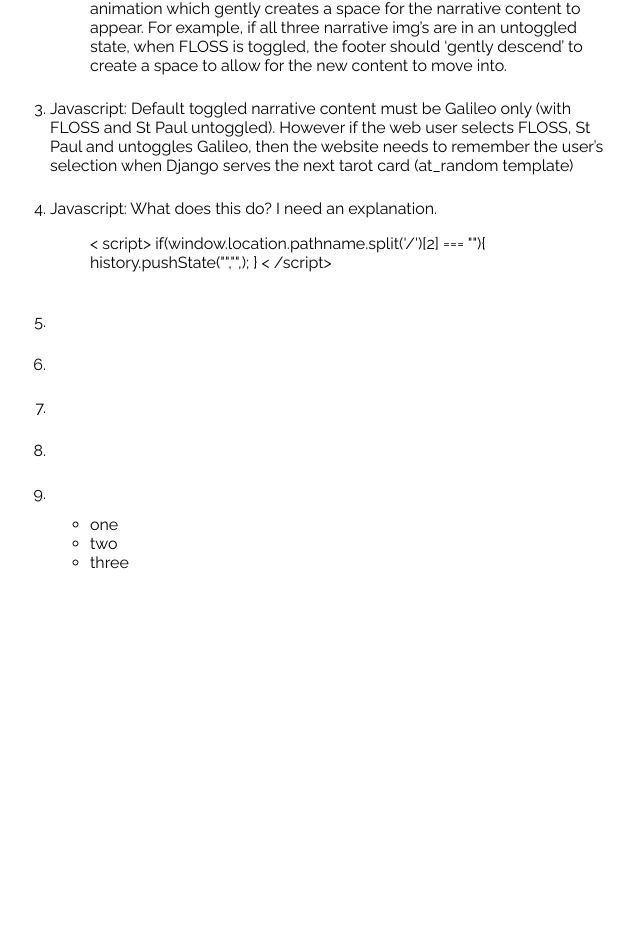
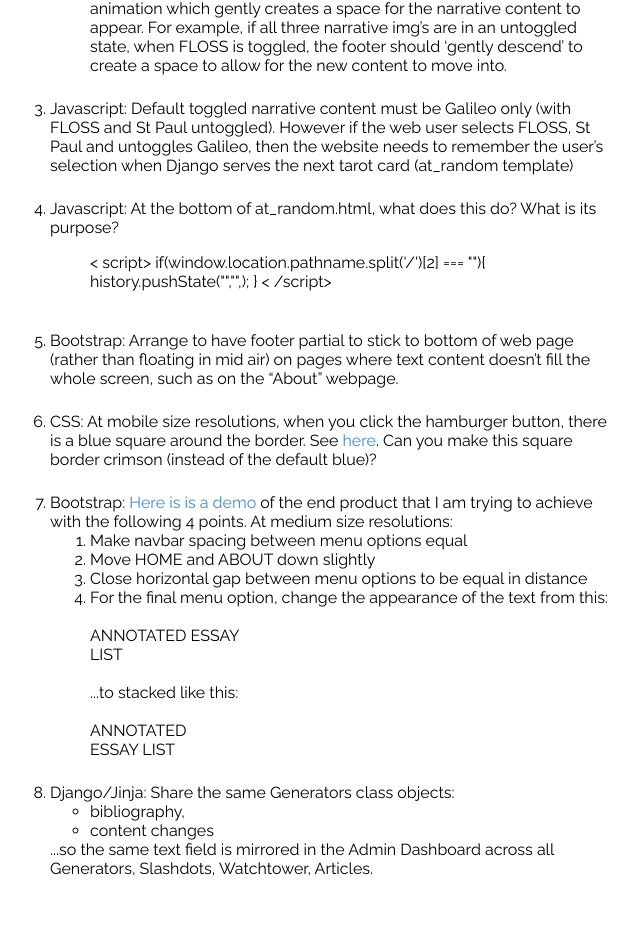
Before and after one commit to enoren5/tarot_juicer, a Django app: page /third_work_order in a window 1280 px wide. Shown: the part 400-1340 px from the top of the page, without its empty margins (330-970 px from the left). Before the commit the page ends 969 px from the top, so only its background shows below. Run offline with Django 3.2, Linux system fonts and the light colour scheme.

Commit message:
Finish list of 8 requirements

```diff
--- a/templates/work_orders/third_work_order.html
+++ b/templates/work_orders/third_work_order.html
@@ -65,7 +65,7 @@ Javascript: Default toggled narrative content must be Galileo only (with FLOSS a
 </li>
 
 <li class="orders"><!-- 4 -->
-Javascript: What does this do?  I need an explanation.
+Javascript: At the bottom of at_random.html, what does this do? What is its purpose?
     <br>
     <blockquote>< script>
     if(window.location.pathname.split('/')[2] === ""){
@@ -76,18 +76,39 @@ Javascript: What does this do?  I need an explanation.
 </li>
 
 <li class="orders"><!-- 5 -->
+Bootstrap: Arrange to have footer partial to stick to bottom of web page (rather than floating in mid air) on pages where text content doesn’t fill the whole screen, such as on the “About” webpage.
 </li>
 
 <li class="orders"><!-- 6 -->
+CSS: At mobile size resolutions, when you click the hamburger button, there is a blue square around the border. See <a href="https://i.imgur.com/dnQbia3.jpg">here</a>. Can you make this square border crimson (instead of the default blue)?
 </li>
 
-<li class="orders"><!-- 7 -->
+<li class="orders"> <!-- 7 -->
+Bootstrap: <a href="https://i.imgur.com/wxp3lbL.jpg">Here is is a demo</a> of the end product that I am trying to achieve with the following 4 points. At medium size resolutions:
+    <ol>
+        <li>Make navbar spacing between menu options equal</li>
+        <li>Move HOME and ABOUT down slightly</li>
+        <li>Close horizontal gap between menu options to be equal in distance</li>
+        <li>For the final menu option, change the appearance of the text from this:</li>
+        <Br>
+ANNOTATED ESSAY<Br>
+LIST<Br>
+<Br>
+...to stacked like this:<Br>
+<Br>
+	ANNOTATED<Br>
+	ESSAY LIST<Br>
+</li></ol></li>
+
+<li class="orders"><!-- 8 --> Django/Jinja: Share the same Generators class objects:
+    <ul>
+        <li>bibliography, </li>
+        <li>content changes</li>
+    </ul>
+...so the same text field is mirrored in the Admin Dashboard across all Generators, Slashdots, Watchtower, Articles.
 </li>
-
-<li class="orders"><!-- 8 -->
-</li>
-
-<li class="orders"><!-- 9 -->
+<!--
+<li class="orders"><!-- 9
 </li>
 
     <ul>
```
